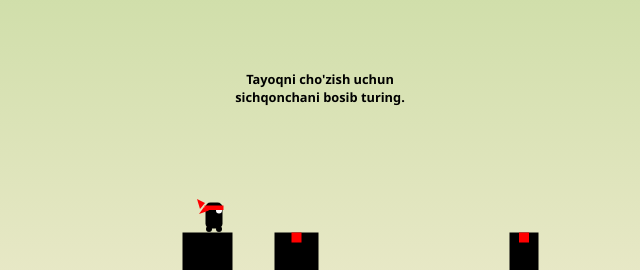
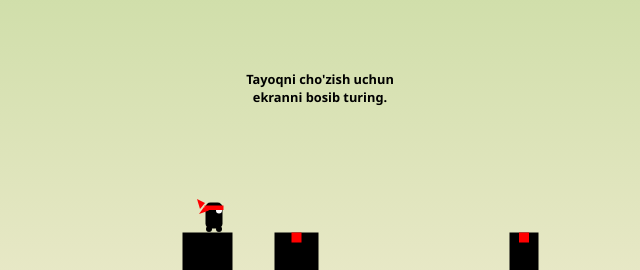
Before and after one commit to ReyZer2112/Tayoqli-Qahramon, a plain HTML site: page index.html in a window 1280 px wide. Shown: the part 255-525 px from the top of the page, 320-960 px from the left. Drawn offline with Linux system fonts and the light colour scheme.

Commit message:
Update index.html

```diff
--- a/index.html
+++ b/index.html
@@ -154,7 +154,7 @@
       <div id="highscore"></div>
       <div id="score"></div>
       <canvas id="game" width="375" height="375"></canvas>
-      <div id="introduction">Tayoqni cho'zish uchun sichqonchani bosib turing.</div>
+      <div id="introduction">Tayoqni cho'zish uchun ekranni bosib turing.</div>
       <div id="perfect">IKKI HISOB</div>
       <button id="restart">QAYTA BOSHLASH</button>
     </div>
```
